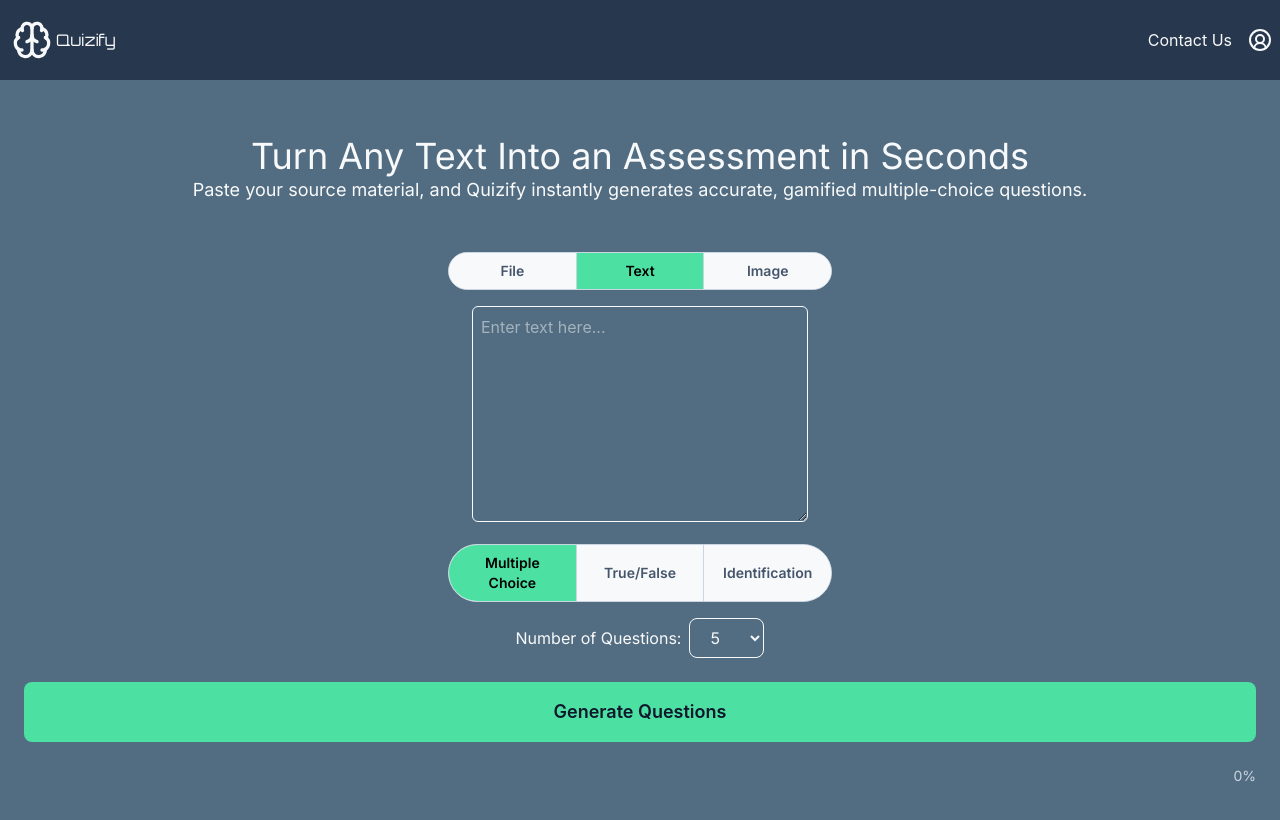
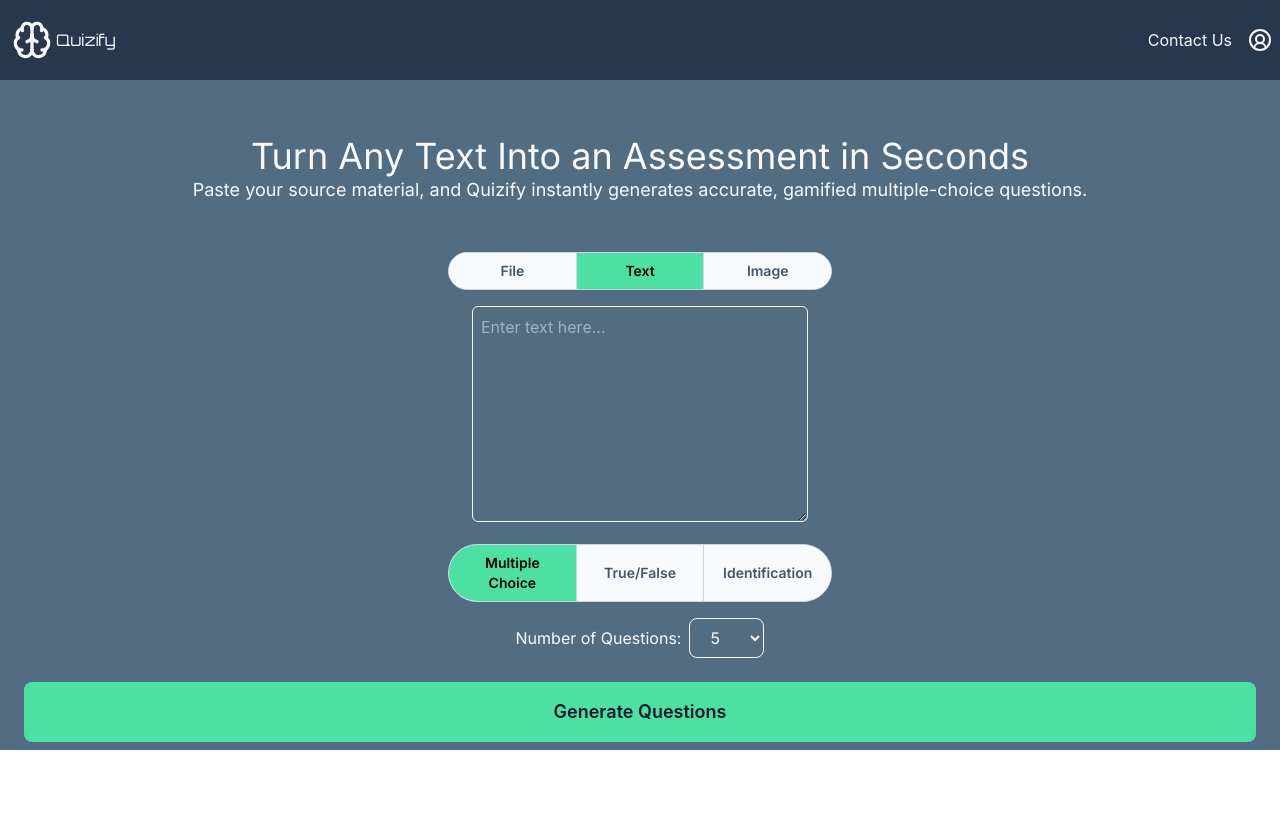
Before and after one commit to Adrian7373/Quizify-AI-Driven-Quiz-Generation-and-Gamification, a Next.js app: page / in a window 1280 px wide. Built offline with nearby package versions, Linux system fonts and the light colour scheme.

Commit message:
Hide the progress button

```diff
--- a/src/app/page.tsx
+++ b/src/app/page.tsx
@@ -170,7 +170,7 @@ export default function Home() {
                 key={option}
                 onClick={() => setSelectedOption(option)}
                 className={`
-                flex-1 py-2 px-4 text-sm font-semibold transition-colors
+                flex-1 py-2 px-4 text-sm font-semibold transition-colors duration-300
                 ${index !== options.length - 1 ? 'border-r border-slate-300' : ''}
                 ${isActive
                     ? 'bg-[#4ce0a3]' // Matches the mint green from the image
@@ -236,6 +236,7 @@ export default function Home() {
         </button>
 
         {/* Loading Progress UI */}
+        {isGenerating && (
           <div className="w-full mt-6 mb-2 font-inter bg-dark">
             <div className="flex justify-between text-sm text-slate-300 mb-2">
               <span>{statusText}</span>
@@ -248,6 +249,9 @@ export default function Home() {
               ></div>
             </div>
           </div>
+        )}
+
+
       </section>
       {quizData && isOpen && (
         <QuizModal quizData={quizData} onClose={handleCloseModal} isOpen={isOpen} />
```
Lines whose indentation alone changed are shown as unchanged.
